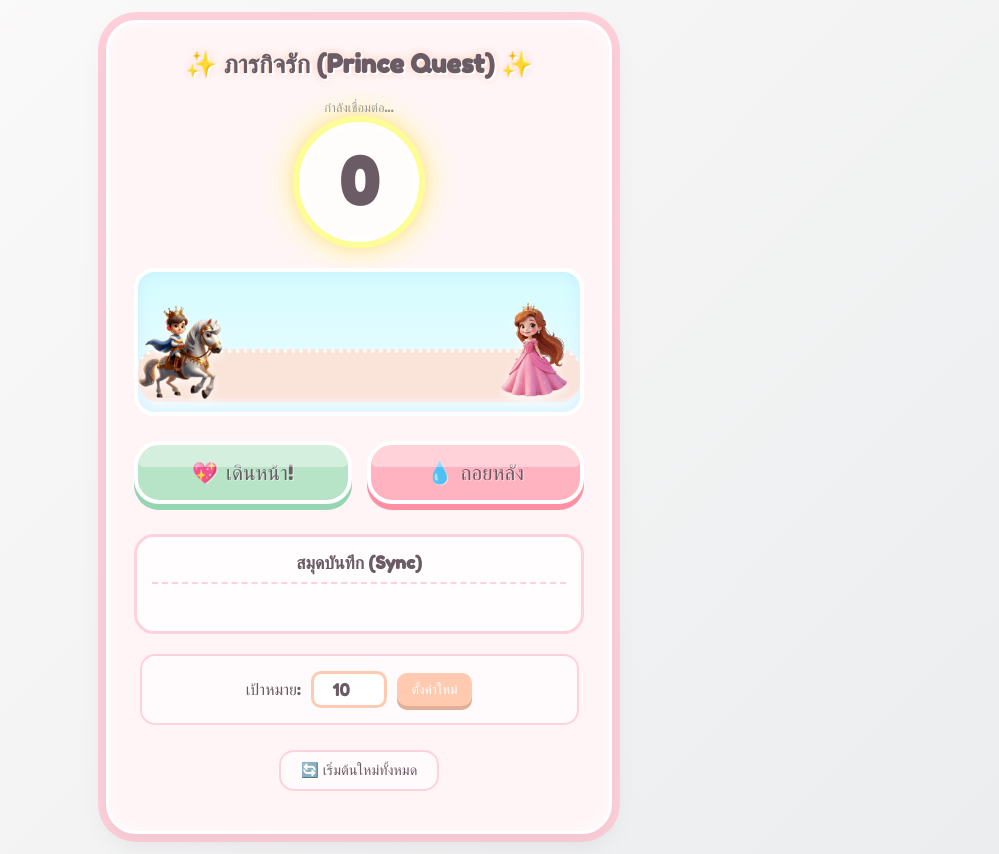
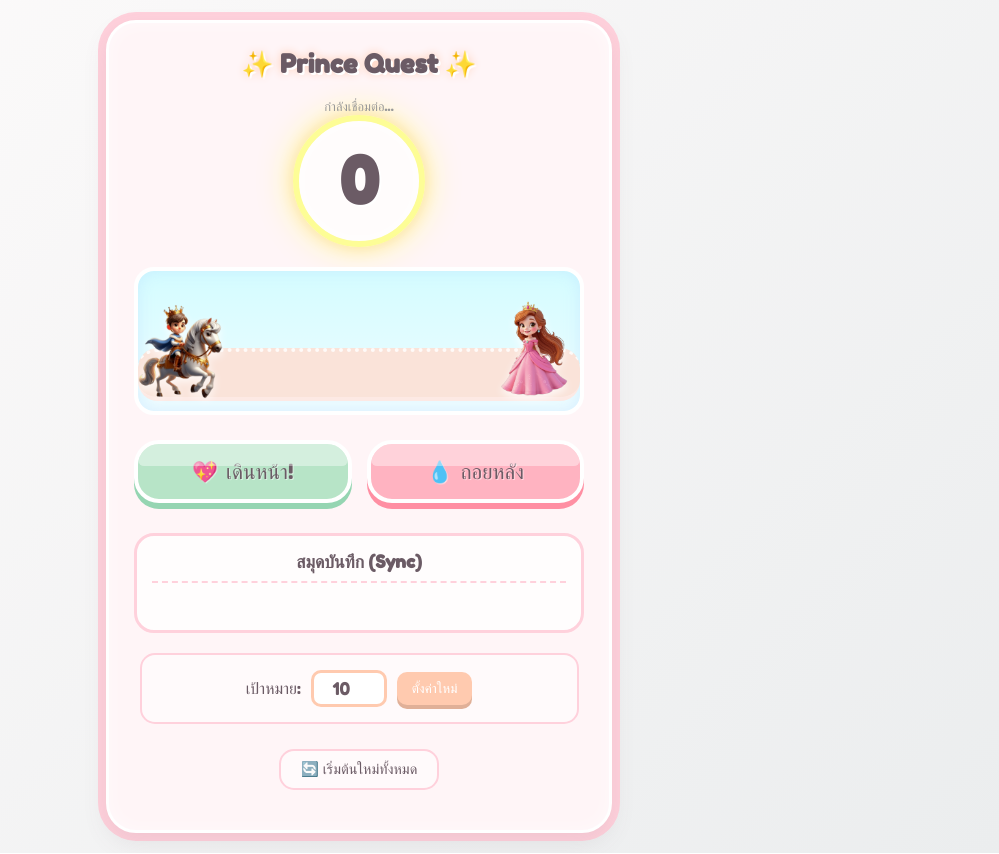
Before and after one commit to fstengineer-cell/prince-quest, a plain HTML site: page index.html in a window 1280 px wide. Shown: the whole page, without its empty margins (281-1280 px from the left). Drawn offline with Linux system fonts and the light colour scheme; no server answers.

Commit message:
Update index.html

```diff
--- a/index.html
+++ b/index.html
@@ -65,7 +65,7 @@
 <body>
 
     <div class="container">
-        <h1>✨ ภารกิจรัก (Prince Quest) ✨</h1>
+        <h1>✨ Prince Quest ✨</h1>
         <div id="status-indicator">กำลังเชื่อมต่อ...</div>
 
         <div class="score-board">
```
